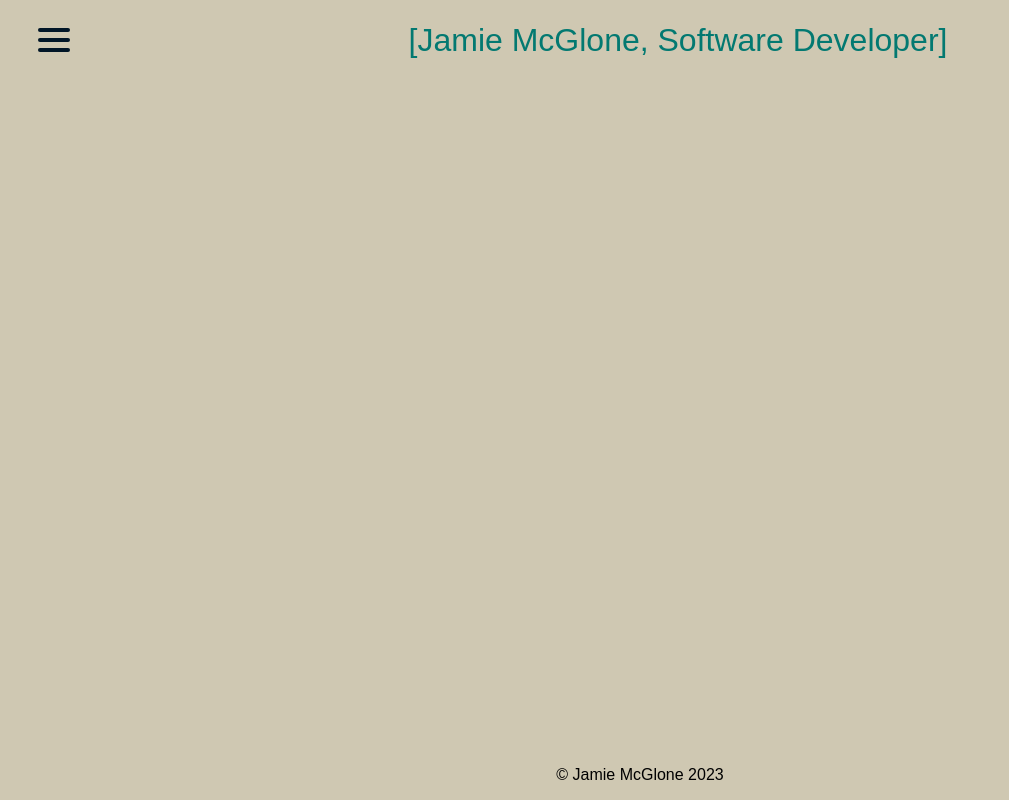
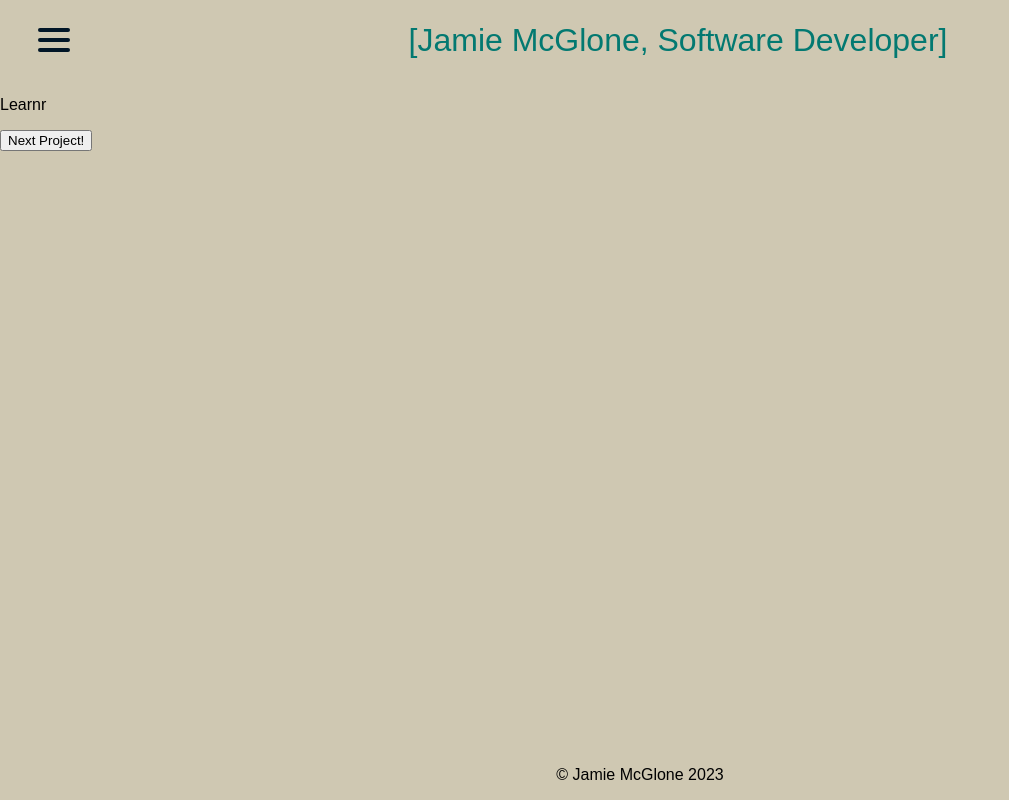
Before and after one commit to jamiemcglone/Jamie-McGlone-Portfolio, a React (Create React App) app: page /projects in a window 1280 px wide. Shown: the whole page, without its empty margins (0-1009 px from the left). Built offline with nearby package versions, Linux system fonts and the light colour scheme.

Commit message:
:sparkles: implemented project button switcher

```diff
--- a/src/Components/Projects.tsx
+++ b/src/Components/Projects.tsx
@@ -1,6 +1,25 @@
+import { useState } from "react";
 
 const Projects = () => {
-    return <></>
+
+    const myProjects: Array<string> = ["Learnr", "Space Explorers", "Songaniser", "Blackjack Terminal Game"]
+
+
+    const [projectIndex, setProjectIndex] = useState(0);
+
+    const handleNextProjectChangeClick = () => {
+        setProjectIndex(projectIndex + 1);
+    }
+
+    const handlePreviousProjectChangeClick = () => {
+        setProjectIndex(projectIndex - 1);
+    }
+
+    return <>
+        <p>{myProjects[projectIndex]}</p>
+        {projectIndex > 0? <button onClick={handlePreviousProjectChangeClick}>Previous project!</button> : null}
+        {projectIndex + 1 < myProjects.length? <button onClick={handleNextProjectChangeClick}>Next Project!</button> : null}
+    </>
 }
 
 export default Projects;
```
